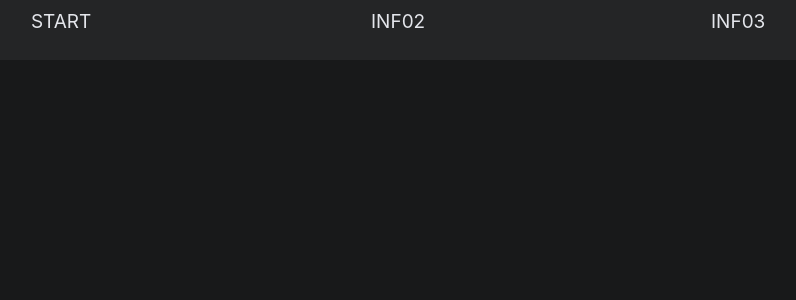
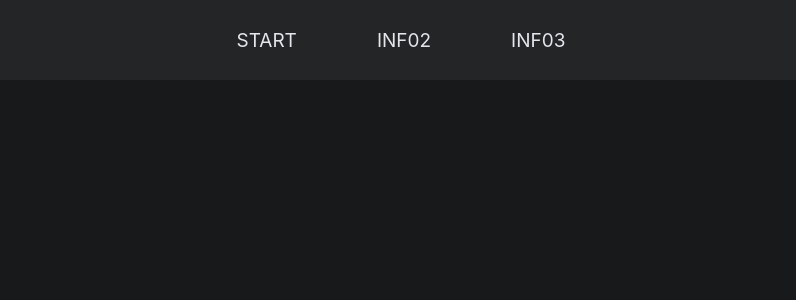
Before and after one commit to adek312/Informatyk, a React (Create React App) app in the folder informatyk/: page / in a window 1280 px wide. Shown: the top 300 px of the page, without its empty margins (239-1035 px from the left). Built offline with nearby package versions, Linux system fonts and the light colour scheme.

Commit message:
Top navigation bar done

```diff
--- a/informatyk/src/App.css
+++ /dev/null
@@ -1,3 +0,0 @@
-.App {
-  text-align: center;
-}
--- a/informatyk/src/App.js
+++ b/informatyk/src/App.js
@@ -1,15 +1,13 @@
-import './App.css';
 import TopNavBar from './TopNavBar.js';
 
 
 
 function App() {
-  const name = "imie";
   return (
-    <div>
+    <>
       <TopNavBar></TopNavBar>
 
-    </div>
+    </>
   );
 }
 
--- a/informatyk/src/TopNavBar.js
+++ b/informatyk/src/TopNavBar.js
@@ -1,13 +1,15 @@
 export default function TopNavBar(){
   return (
+    <header>
       <nav>
         <div class="TopNavBar">
           <ul>
-          <li>Start</li>
-          <li>INF02</li>
-          <li>INF03</li>
+            <li><a href="#">Start</a></li>
+            <li><a href="#">INF02</a></li>
+            <li><a href="#">INF03</a></li>
           </ul>
         </div>
       </nav>
+    </header>
   );
 }
--- a/informatyk/src/index.css
+++ b/informatyk/src/index.css
@@ -3,7 +3,6 @@
   padding: 0;
 }
 body {
-  margin: 0;
   font-family: -apple-system, BlinkMacSystemFont, 'Segoe UI', 'Roboto', 'Oxygen',
     'Ubuntu', 'Cantarell', 'Fira Sans', 'Droid Sans', 'Helvetica Neue',
     sans-serif;
@@ -11,23 +10,24 @@ body {
   -moz-osx-font-smoothing: grayscale;
   background-color: #18191A;
   color: #e4e6eb;
+  height: 100vh;
 }
 
 code {
   font-family: source-code-pro, Menlo, Monaco, Consolas, 'Courier New',
     monospace;
-
 }
 
 .TopNavBar{
   background-color: #242526;
-  vertical-align: top;
+  padding: 10px;
 }
 
 .TopNavBar > ul{
   display: flex;
-  justify-content: space-evenly;
-  flex-direction: row;
+  align-items: center;
+  justify-content: center;
+  gap: 50px;
   list-style-type: none;
   font-size: 19px;
   text-transform: uppercase;
@@ -35,12 +35,15 @@ code {
 }
 
 .TopNavBar > ul > li{
-  padding: 10px;
-  width: 60px;
-
+  border: 15px solid rgba(0,0,0,0);
 }
 
 .TopNavBar > ul > li:hover{
   background-color: #131415;
   cursor: pointer;
 }
+
+a{
+  text-decoration: none;
+  color: #e4e6eb;
+}
```
Also changed, not shown: informatyk/src/logo.svg (deleted). Lines whose indentation alone changed are shown as unchanged.
